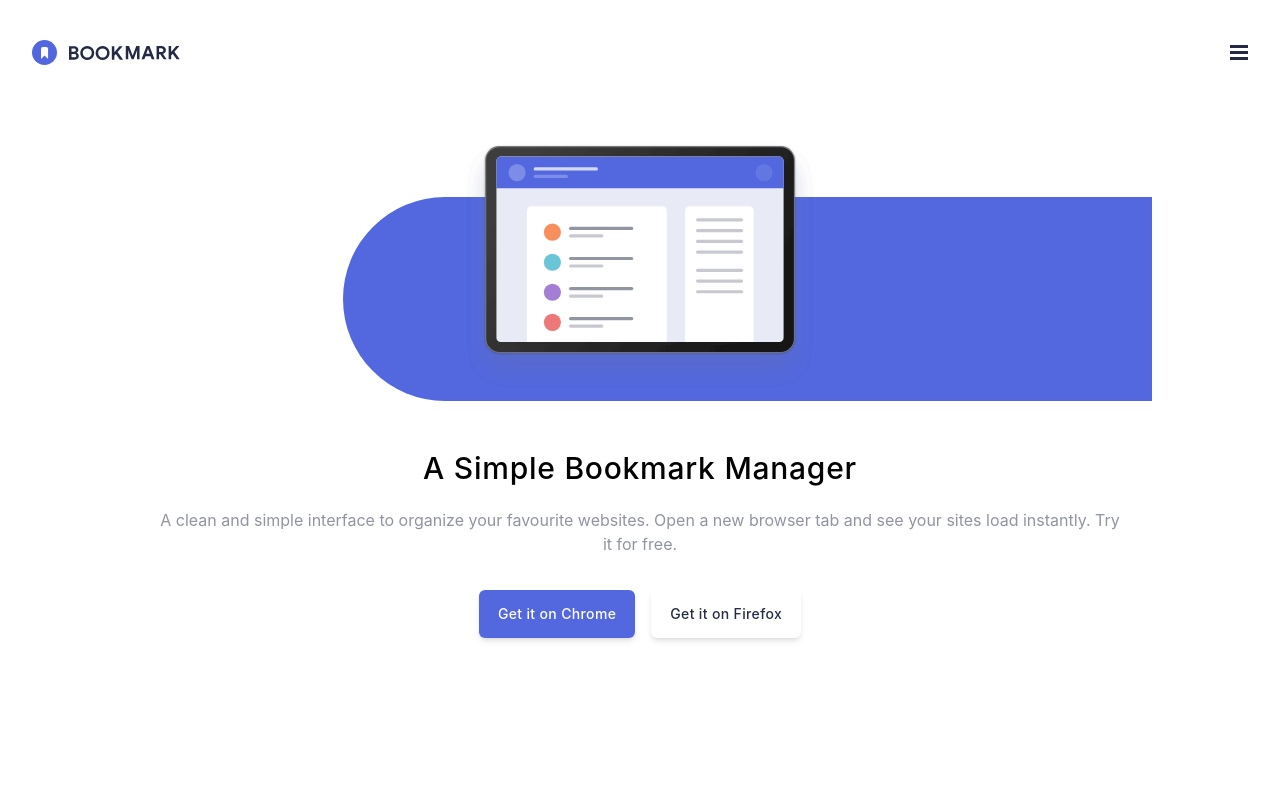
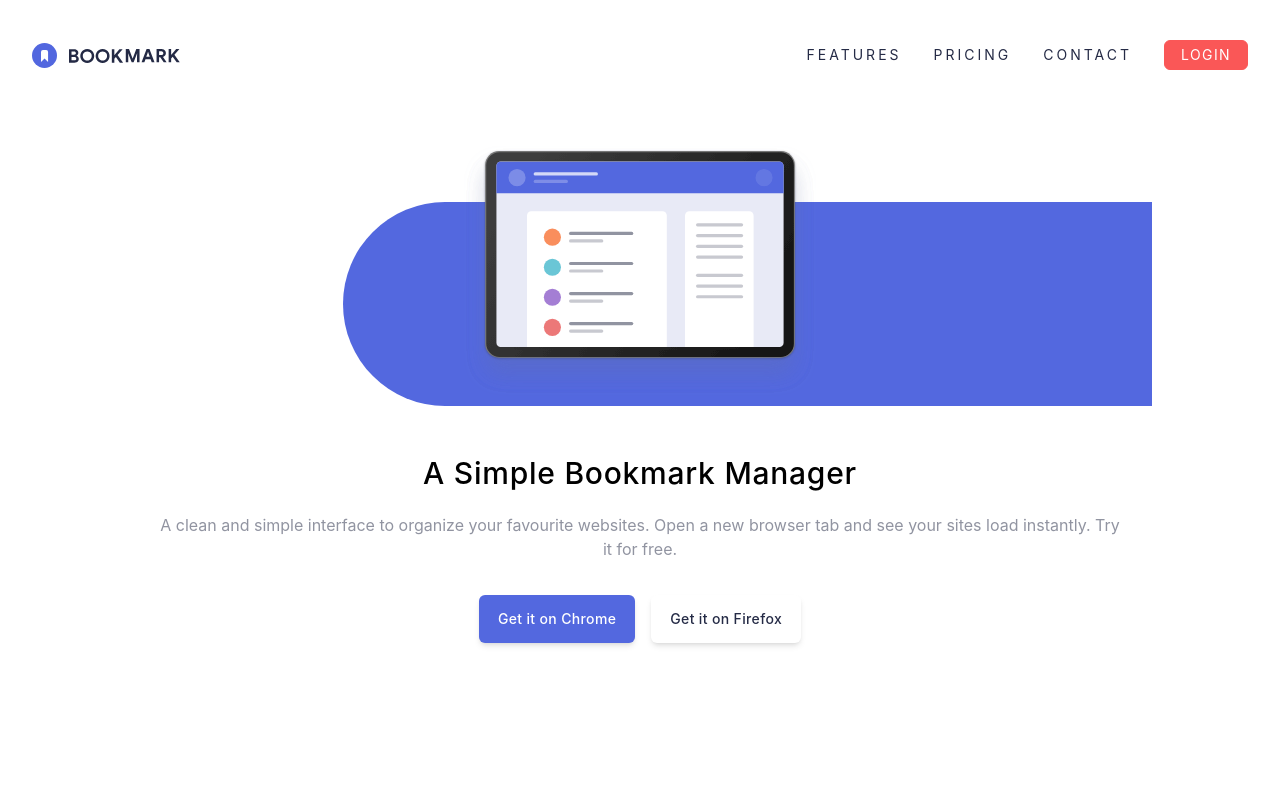
Before and after one commit to felipetn1989/bookmark-react, a React (Create React App) app in the folder bookmark/: page / in a window 1280 px wide. Shown: the top 792 px of the page. Built offline with nearby package versions, Linux system fonts and the light colour scheme.

Commit message:
added desktop menu
added window.resize to avoid breaking the design

```diff
--- a/bookmark/src/components/pages/Header.js
+++ b/bookmark/src/components/pages/Header.js
@@ -11,11 +11,17 @@ export default function Header() {
     setShowMenu(!showMenu);
   }
 
+  useEffect(() => {
+    window.addEventListener("resize", () => {
+      setShowMenu(false);
+    });
+  }, []);
+
   return (
     <header
       className={`relative px-8 py-10 w-full ${
         showMenu ? "pt-[3.1875rem] pb-[3.375rem]" : ""
-      }`}
+      } lg:flex lg:justify-between`}
     >
       <div className={`flex justify-between items-center`}>
         <img
@@ -26,14 +32,14 @@ export default function Header() {
         <button
           className={`${
             showMenu ? "fixed right-8" : ""
-          } z-20 hover:cursor-pointer`}
+          } z-20 hover:cursor-pointer  lg:hidden`}
           onClick={toggleMenu}
         >
           <img src={!showMenu ? hamburger : close} alt="Menu Icon" />
         </button>
       </div>
       {showMenu && (
-        <div className="bg-[#252b46dd] w-full">
+        <div className="bg-[#252b46dd] w-full lg:hidden">
           <ul className="z-10 fixed top-0 left-0 px-8 pt-[6.5625rem] w-full h-[100vh] text-center text-white tracking-[0.1875rem] bg-[#252b46dd] font-medium">
             <li className="border-t border-b border-white uppercase text-xl py-[1.125rem] hover:cursor-pointer">
               Features
@@ -50,6 +56,16 @@ export default function Header() {
           </ul>
         </div>
       )}
+      <div className="hidden lg:block">
+        <ul className="flex items-center gap-8 text-center text-[#252b46] tracking-[0.1875rem]">
+          <li className="uppercase text-sm hover:cursor-pointer">Features</li>
+          <li className="uppercase text-sm hover:cursor-pointer">Pricing</li>
+          <li className="uppercase text-sm hover:cursor-pointer">Contact</li>
+          <li className="border border-[#fa5757] bg-[#fa5757] text-white rounded-md py-1 px-4 text-sm">
+            <button className="uppercase tracking-widest">Login</button>
+          </li>
+        </ul>
+      </div>
     </header>
   );
 }
```
